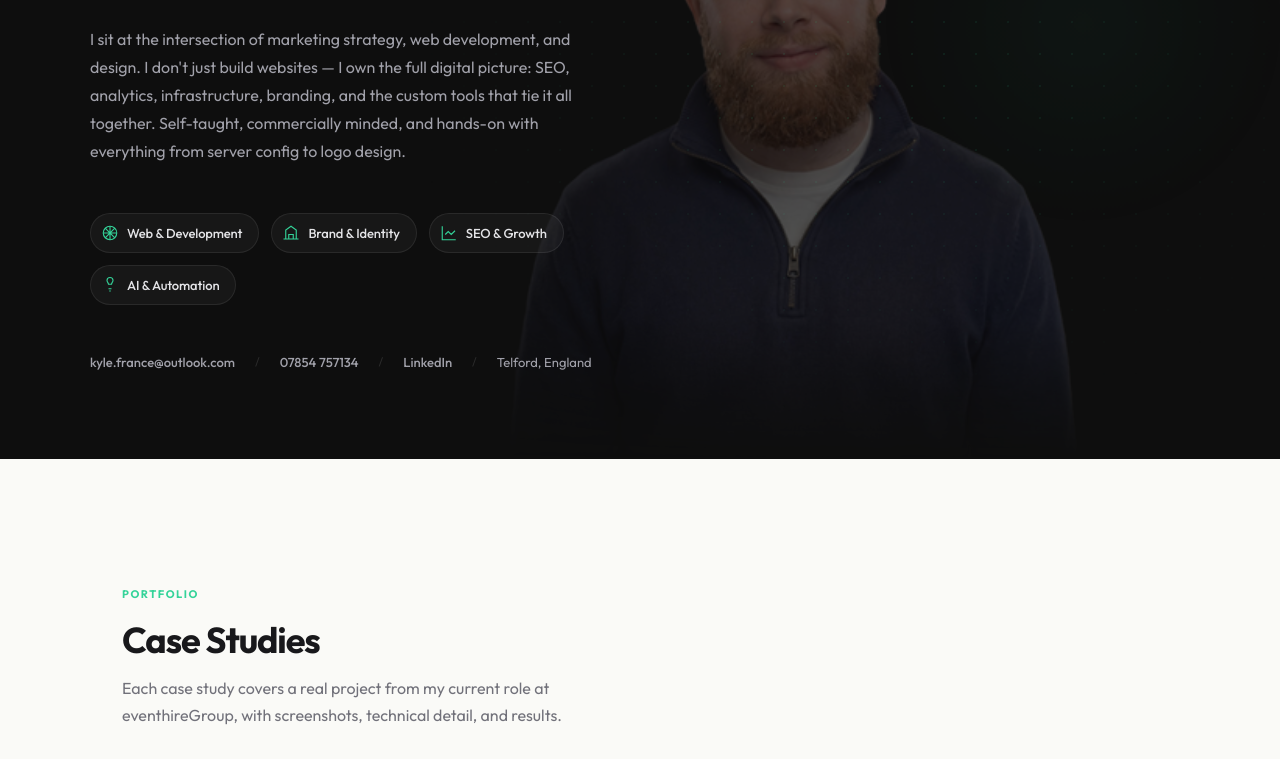
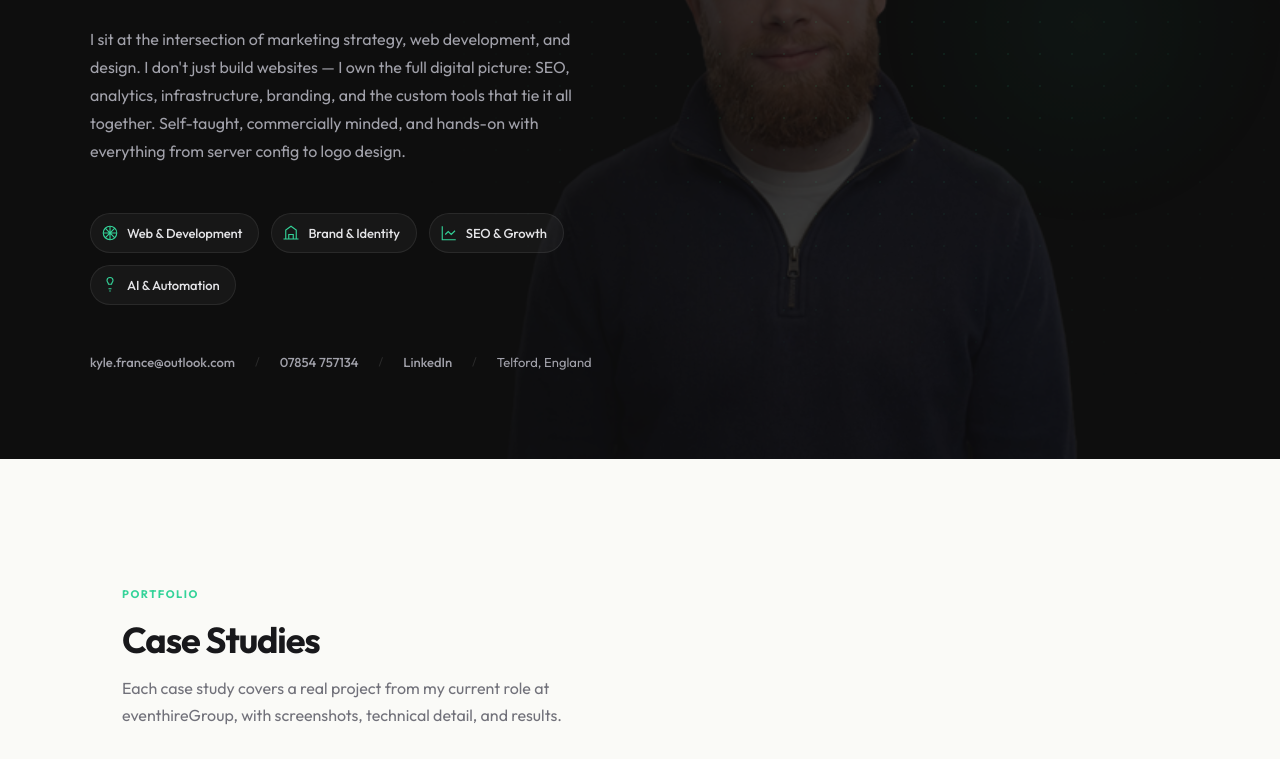
Before and after one commit to kydaylan/myportfolio, a plain HTML site: page index.html in a window 1280 px wide. Shown: the part 314-1073 px from the top of the page. Drawn offline with Linux system fonts and the light colour scheme.

Commit message:
Set hero bg image opacity to 0.2, simplify mask gradient
Co-Authored-By: Claude Sonnet 4.6 <noreply@anthropic.com>

```diff
--- a/style.css
+++ b/style.css
@@ -230,11 +230,9 @@ p {
     display: block;
     width: 924px;
     height: auto;
-    opacity: 0.3;
-    mask-image: linear-gradient(to top, transparent 0%, black 20%), linear-gradient(to left, black 60%, transparent 100%);
-    -webkit-mask-image: linear-gradient(to top, transparent 0%, black 20%), linear-gradient(to left, black 60%, transparent 100%);
-    mask-composite: intersect;
-    -webkit-mask-composite: source-in;
+    opacity: 0.2;
+    mask-image: linear-gradient(to left, black 50%, transparent 100%);
+    -webkit-mask-image: linear-gradient(to left, black 50%, transparent 100%);
 }
 
 .hero h1 {
```
